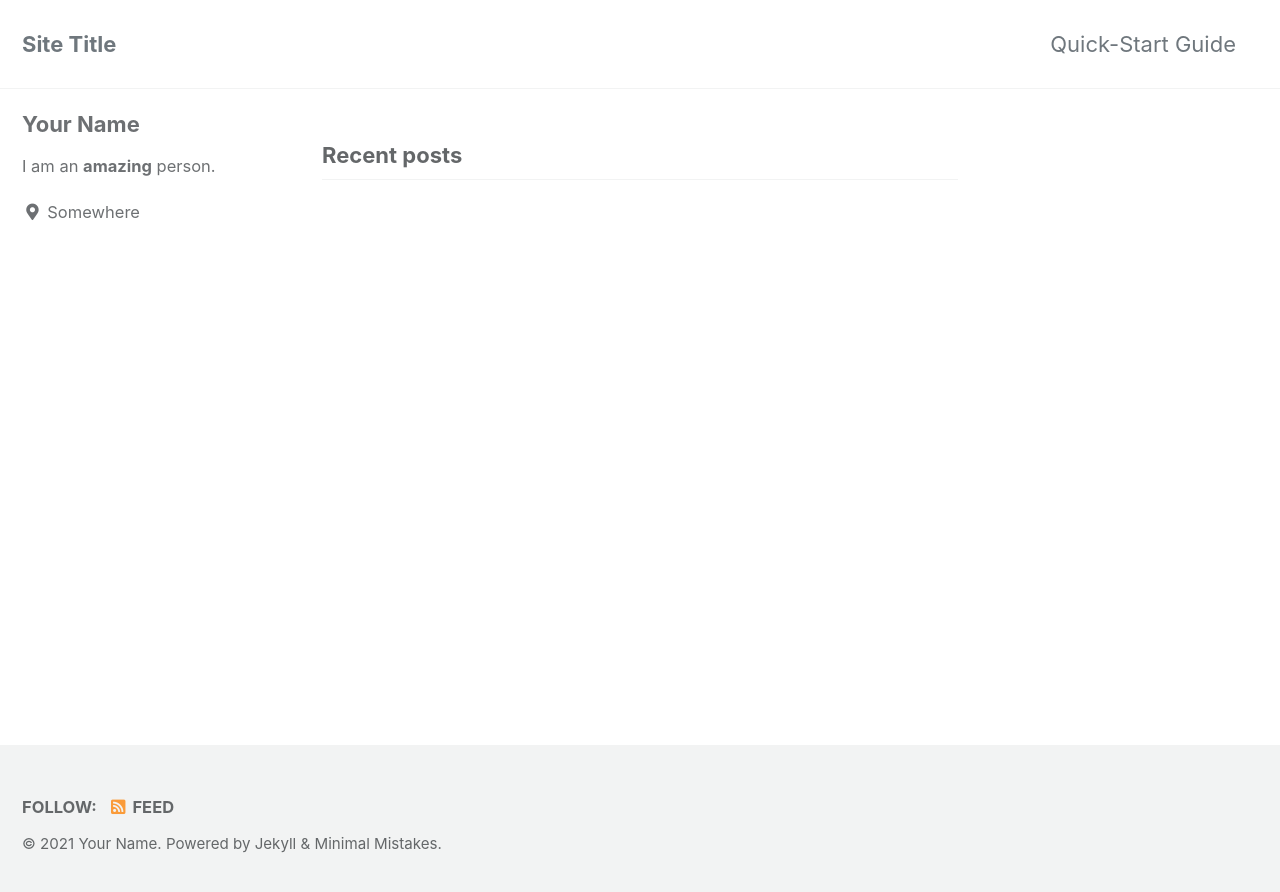
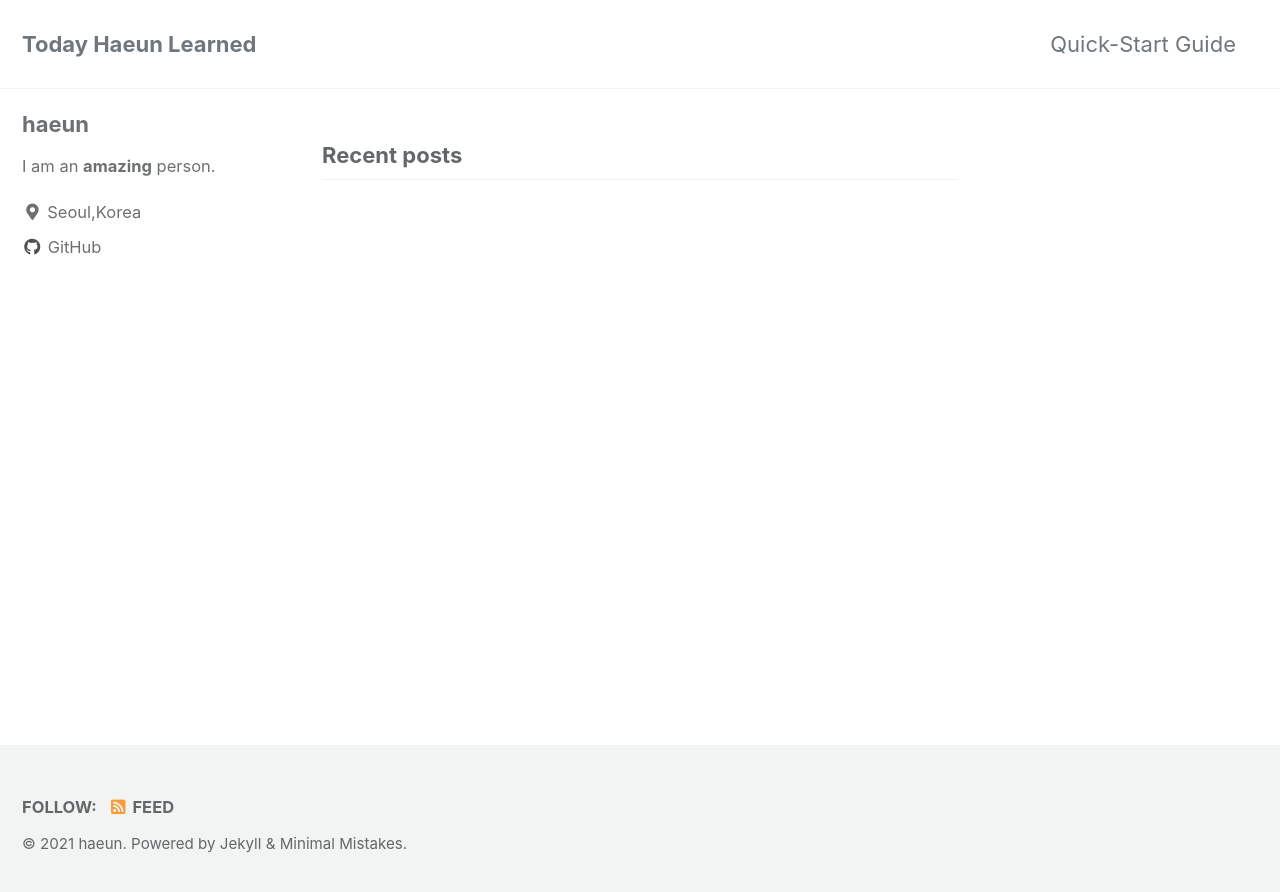
Before and after one commit to gkdms1457/TIL, a Jekyll site: the page built from index.html, in a window 1280 px wide. Shown: the top 892 px of the page. Built offline with Jekyll 4.4.1, drawn with Linux system fonts in a browser that asks for light colours; cached includes are drawn as plain includes; the list of posts is cut into pages by our own code.

Commit message:
change default

```diff
--- a/_config.yml
+++ b/_config.yml
@@ -15,15 +15,15 @@
 minimal_mistakes_skin    : "default" # "air", "aqua", "contrast", "dark", "dirt", "neon", "mint", "plum", "sunrise"
 
 # Site Settings
-locale                   : "en-US"
-title                    : "Site Title"
+locale                   : "en"
+title                    : "Today Haeun Learned"
 title_separator          : "-"
 subtitle                 : # site tagline that appears below site title in masthead
-name                     : "Your Name"
+name                     : "haeun"
 description              : "An amazing website."
-url                      : # the base hostname & protocol for your site e.g. "https://mmistakes.github.io"
+url                      : "https://gkdms1457.github.io" # the base hostname & protocol for your site e.g. "https://mmistakes.github.io"
 baseurl                  : # the subpath of your site, e.g. "/blog"
-repository               : # GitHub username/repo-name e.g. "mmistakes/minimal-mistakes"
+repository               : "gkdms1457/TIL"
 teaser                   : # path of fallback teaser image, e.g. "/assets/images/500x300.png"
 logo                     : # path of logo image to display in the masthead, e.g. "/assets/images/88x88.png"
 masthead_title           : # overrides the website title displayed in the masthead, use " " for no title
@@ -93,11 +93,12 @@ analytics:
 
 # Site Author
 author:
-  name             : "Your Name"
+  name             : "haeun"
   avatar           : # path of avatar image, e.g. "/assets/images/bio-photo.jpg"
   bio              : "I am an **amazing** person."
-  location         : "Somewhere"
+  location         : "Seoul,Korea"
   email            :
+  github           : "gkdms1457"
   links:
     - label: "Email"
       icon: "fas fa-fw fa-envelope-square"
@@ -113,7 +114,7 @@ author:
       # url: "https://facebook.com/"
     - label: "GitHub"
       icon: "fab fa-fw fa-github"
-      # url: "https://github.com/"
+      # url: "https://gkdms1457.github.com/"
     - label: "Instagram"
       icon: "fab fa-fw fa-instagram"
       # url: "https://instagram.com/"
--- /dev/null
+++ b/_includes/mathjax_support.html
@@ -0,0 +1,6 @@
+<script type="text/x-mathjax-config">
+    MathJax.Hub.Config({
+        tex2jax: {inlineMath: [['$','$'], ['\\(','\\)']]}
+    });
+</script>
+<script src="https://cdn.mathjax.org/mathjax/lastest/MathJax.js?config=TeX-AMS-MML_HTMLorMML"></script>
--- a/_layouts/default.html
+++ b/_layouts/default.html
@@ -12,6 +12,7 @@
   <head>
     {% include head.html %}
     {% include head/custom.html %}
+    {% include mathjax_support.html %}
   </head>
 
   <body class="layout--{{ page.layout | default: layout.layout }}{% if page.classes or layout.classes %}{{ page.classes | default: layout.classes | join: ' ' | prepend: ' ' }}{% endif %}">
```
